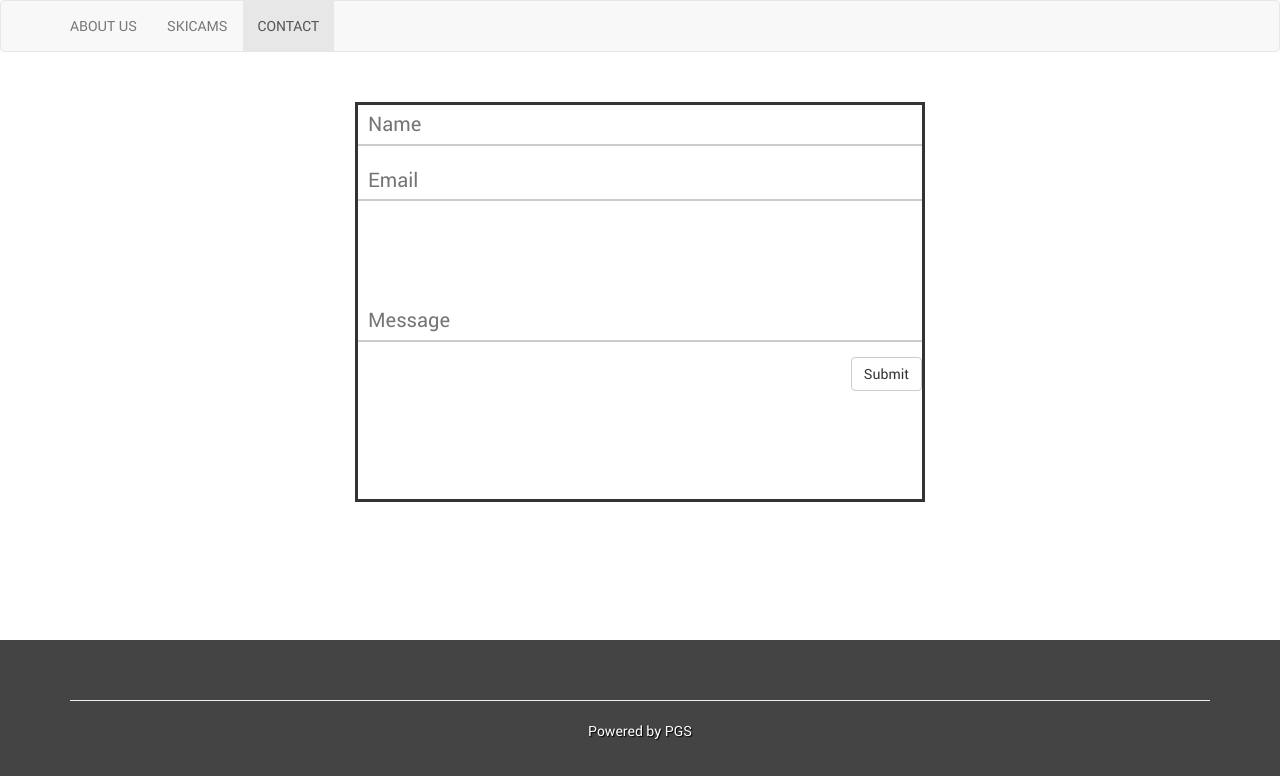
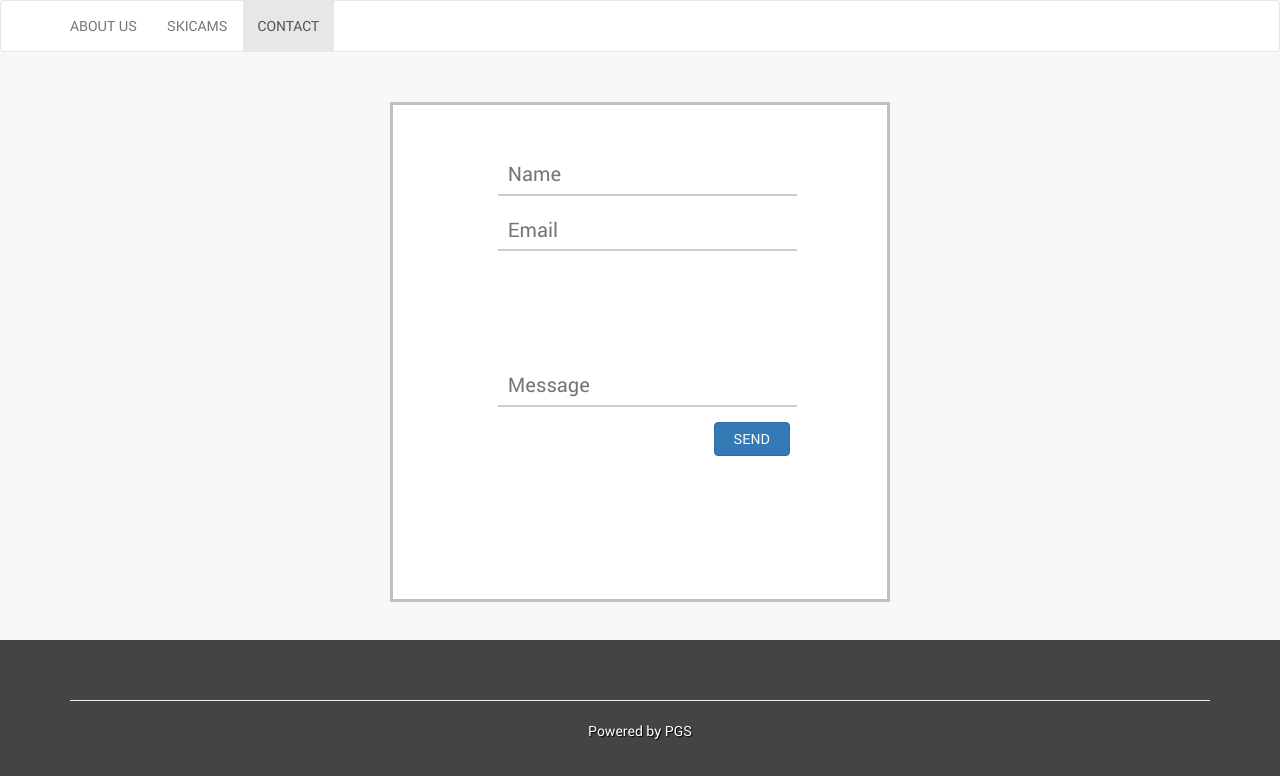
Before and after one commit to mrok5/codeschool, a website: page BootstrapPortfolioProject/src/index.html in a window 1280 px wide. Both pictures are taken after a click on the link "CONTACT". Drawn offline with nearby package versions, Linux system fonts and the light colour scheme; no server answers.

Commit message:
fff
ffff

```diff
--- a/BootstrapPortfolioProject/src/index.html
+++ b/BootstrapPortfolioProject/src/index.html
@@ -13,7 +13,7 @@
 <body>
 
 
-    <nav class="navbar navbar-default">
+    <nav id="navbar" class="navbar navbar-default">
 
         <div class="container">
             <!-- Brand and toggle get grouped for better mobile display -->
@@ -43,7 +43,7 @@
     <div class="container">
         <div class="tab-content">
             <div id="home" class="tab-pane fade in active">
-                <div class="row" style="background-color: #eee;">
+                <div class="row">
                     <div class="col-sm-3">
                         <div class="box">
                             <img src='img/about1.png' alt='1'>
@@ -89,16 +89,18 @@
 
                 <div class="myForm">
                     <form action="#">
-                        <div class="form-group">
+                        <div id="firstElem" class="form-group col-sm-8">
                             <input type="text" class="form-input" placeholder="Name" required>
                         </div>
-                        <div class="form-group">
+                        <div class="form-group col-sm-8">
                             <input type="email" class="form-input" placeholder="Email" required>
                         </div>
-                        <div class="form-group message">
+                        <div class="form-group message col-sm-8">
                             <input type="text" class="form-input" placeholder="Message">
                         </div>
-                        <button type="submit" class="btn btn-default">Submit</button>
+                        <div class="form-group col-sm-10">
+                            <button type="submit" class="btn btn-primary pull-right"> &nbsp; SEND  &nbsp;</button>
+                        </div>
                     </form>
                 </div>
             </div>
--- a/BootstrapPortfolioProject/src/main.css
+++ b/BootstrapPortfolioProject/src/main.css
@@ -36,18 +36,28 @@
     box-shadow: none;
     border-color: #ccc;
     border-width: 0 0 2px 0;
+    margin-left: 30%;
 }
 
-button {
-    float: right;
+#firstElem {
+    margin-top: 50px;
 }
+
 
 .myForm {
     margin: auto;
-    width: 50%;
     border-style: solid;
-    height: 400px;
+    height: 500px;
+    width: 500px;
+    background-color: white;
+    border-color: #C0C0C0;
 }
+
+#navbar {
+    background-color: white;
+}
+
+.formElement {}
 
 .leftBox {
     background-color: red;
@@ -151,6 +161,7 @@ html {
 body {
     /* Margin bottom by footer height */
     margin-bottom: 160px;
+    background-color: #f8f8f8;
 }
 
 .footer,
```
